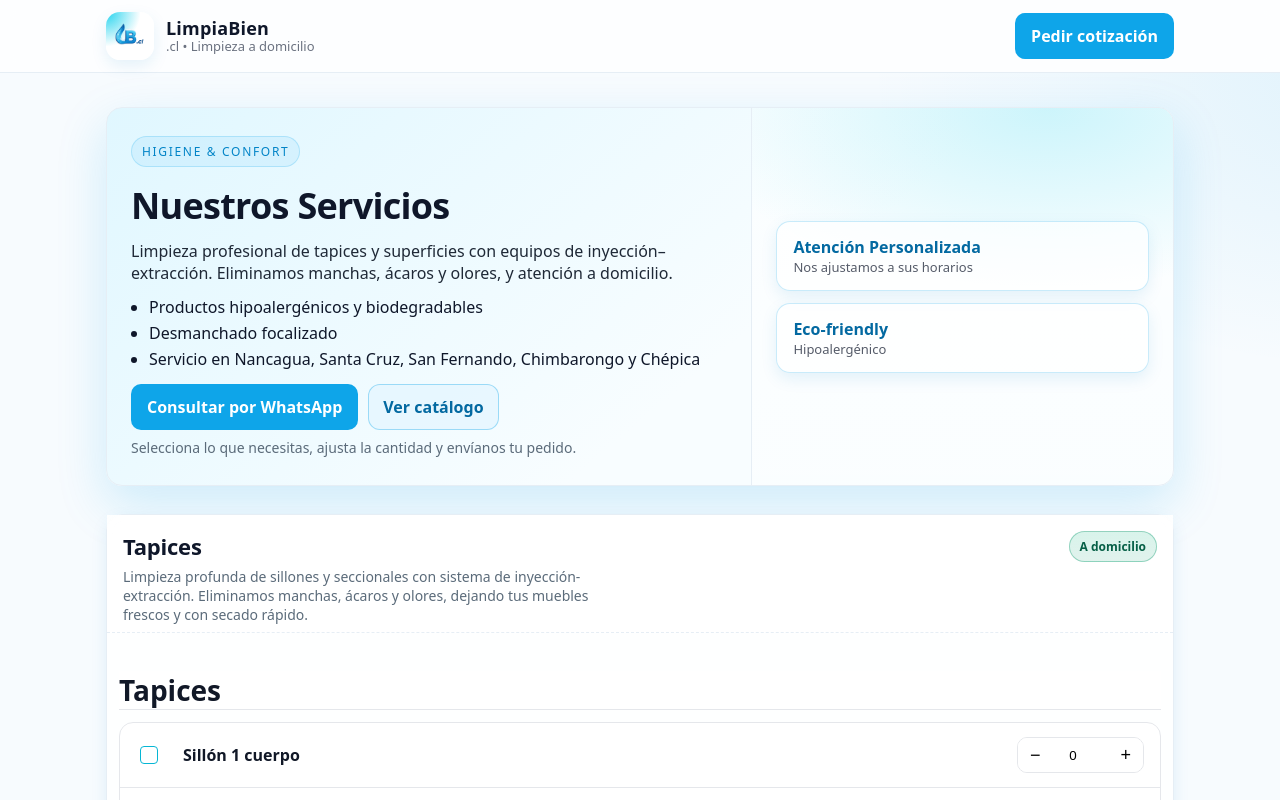
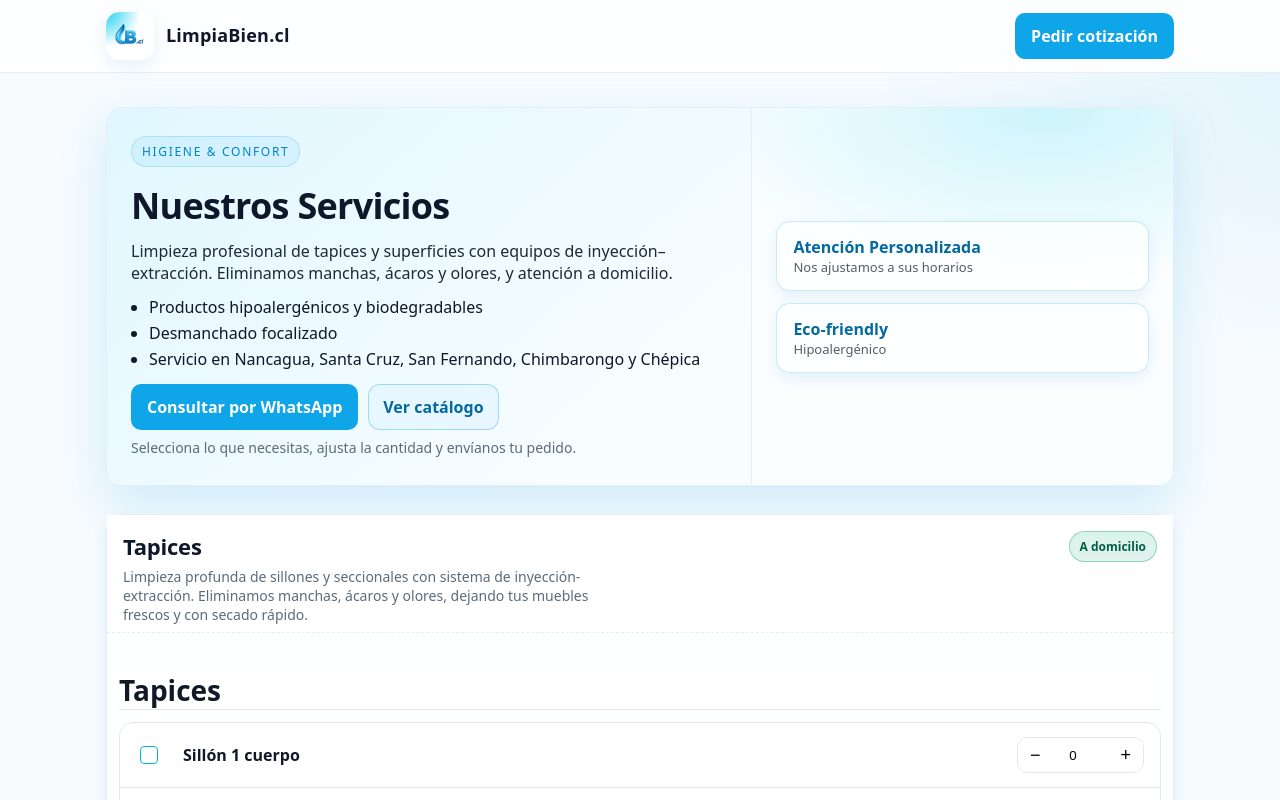
Before and after one commit to vitoxone/limpiabien, a Next.js app: page / in a window 1280 px wide. Shown: the top 800 px of the page. Built offline with nearby package versions, Linux system fonts and the light colour scheme.

Commit message:
cambio header

```diff
--- a/app/page.tsx
+++ b/app/page.tsx
@@ -47,8 +47,8 @@ export default function Page() {
               <Image src="/logo.png" width={44} height={44} alt="LimpiaBien" className="logoImg" />
             </div>
             <div className="brand">
-              <strong className="brandName">LimpiaBien</strong>
-              <span className="brandTag">.cl • Limpieza a domicilio</span>
+              <strong className="brandName">LimpiaBien.cl</strong>
+              {/* <span className="brandTag">.cl • Limpieza a domicilio</span> */}
             </div>
           </div>
 
```
